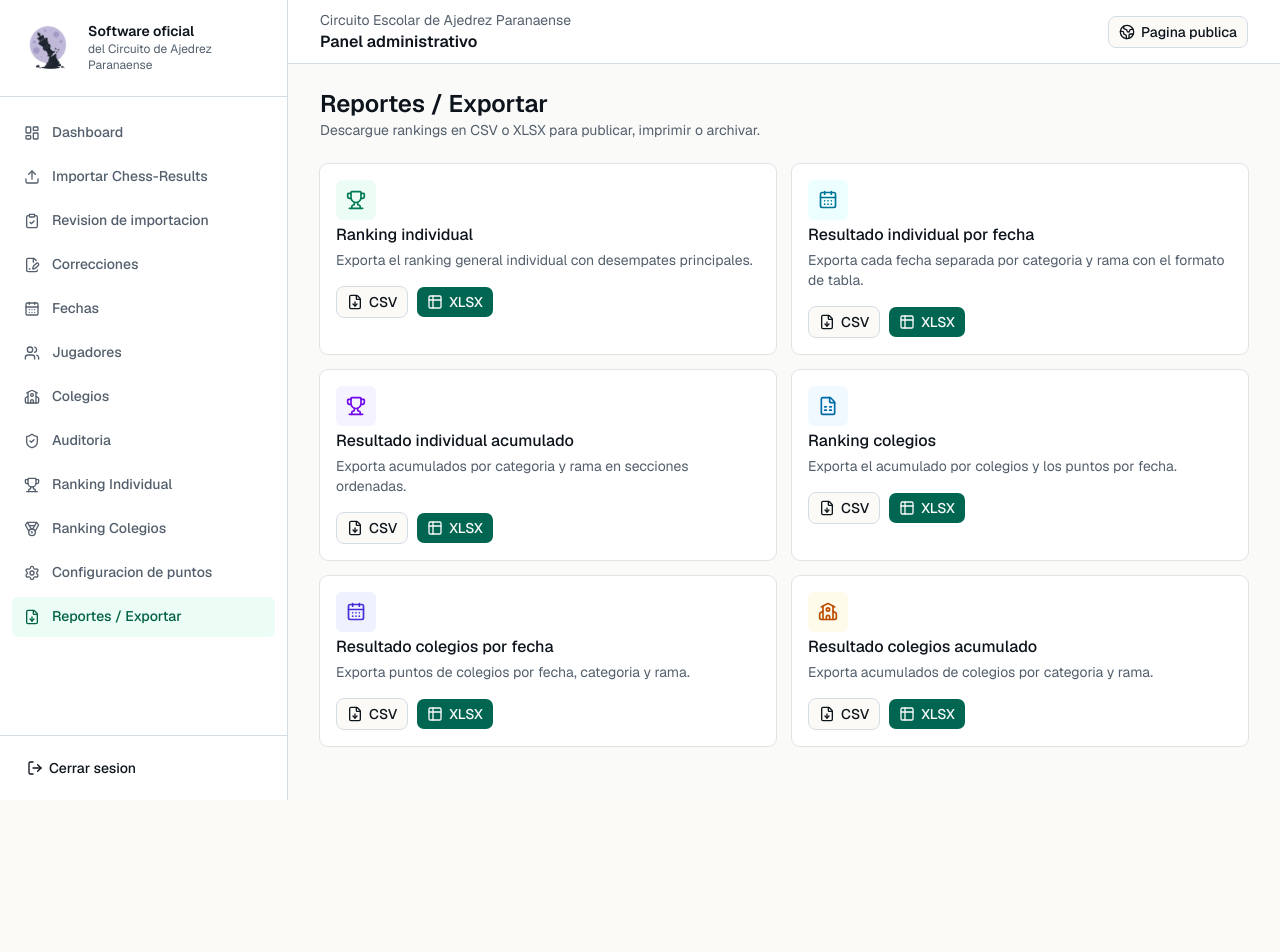
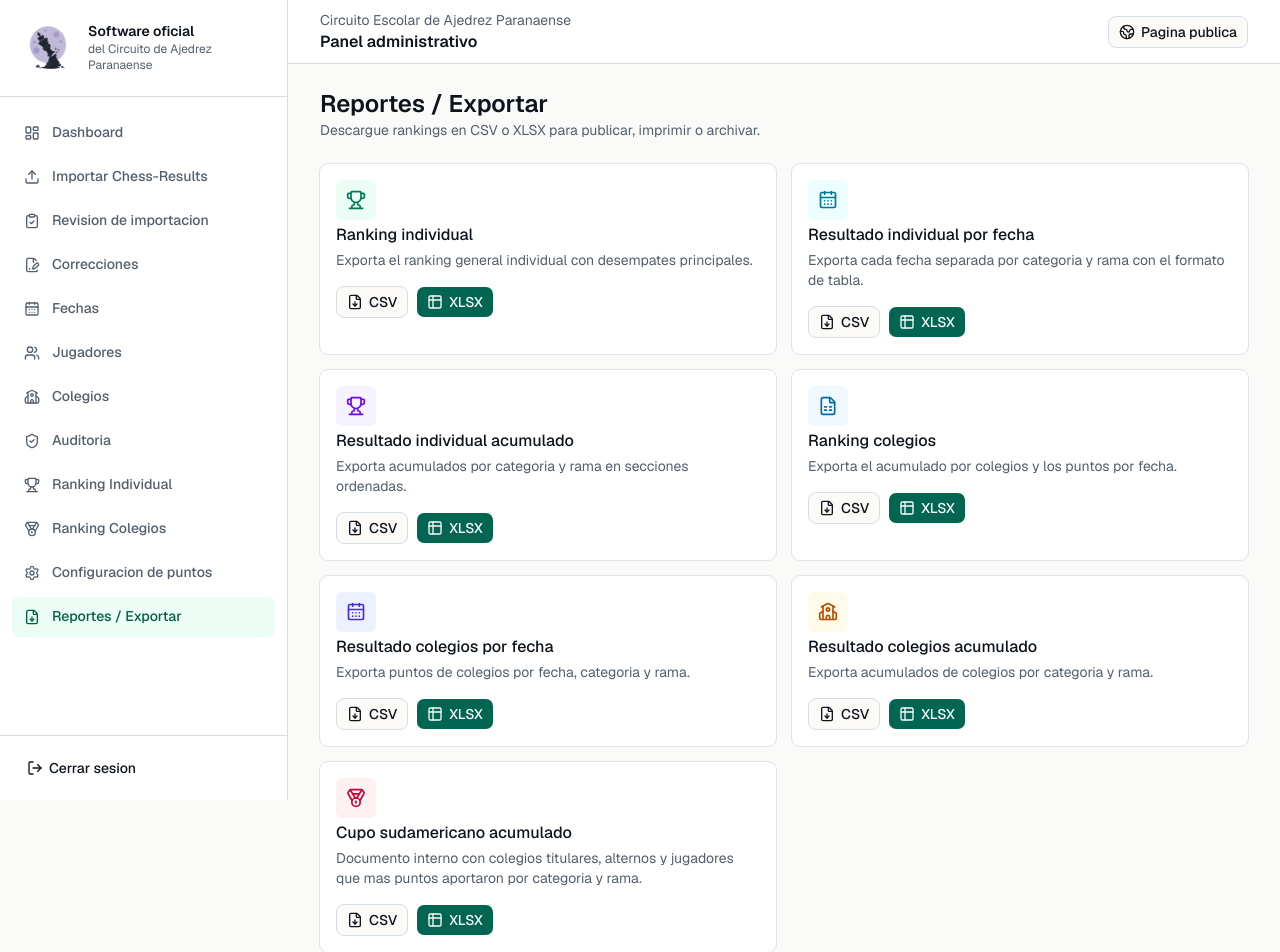
Before and after one commit to shisui-inc/CircuitodeAjedrez, a Next.js app: page /admin/reportes in a window 1280 px wide. Shown: the top 952 px of the page. Before the commit the page ends 800 px from the top, so only its background shows below. Built offline with nearby package versions, Linux system fonts and the light colour scheme.

Commit message:
Add cupo sudamericano export report

```diff
--- a/src/app/admin/reportes/page.tsx
+++ b/src/app/admin/reportes/page.tsx
@@ -1,4 +1,4 @@
-import { CalendarDays, FileSpreadsheet, School, Trophy } from "lucide-react";
+import { CalendarDays, FileSpreadsheet, Medal, School, Trophy } from "lucide-react";
 import { ExportActions } from "@/components/export-actions";
 import { Card, CardContent, CardDescription, CardHeader, CardTitle } from "@/components/ui/card";
 
@@ -82,6 +82,20 @@ export default function ReportsPage() {
             <ExportActions scope="colegios" report="acumulado-categorias" />
           </CardContent>
         </Card>
+        <Card className="rounded-lg">
+          <CardHeader>
+            <div className="flex size-10 items-center justify-center rounded-md bg-rose-50 text-rose-700">
+              <Medal className="size-5" />
+            </div>
+            <CardTitle>Cupo sudamericano acumulado</CardTitle>
+            <CardDescription>
+              Documento interno con colegios titulares, alternos y jugadores que mas puntos aportaron por categoria y rama.
+            </CardDescription>
+          </CardHeader>
+          <CardContent>
+            <ExportActions scope="colegios" report="cupo-sudamericano-acumulado" />
+          </CardContent>
+        </Card>
       </div>
     </div>
   );
--- a/src/app/api/export/route.ts
+++ b/src/app/api/export/route.ts
@@ -1,5 +1,6 @@
 import { NextRequest } from "next/server";
 import { getBranchName, getCategoryName } from "@/lib/circuit";
+import { buildCupoSudamericanoSheet } from "@/lib/cupo-report";
 import { buildCircuitPoints, computeIndividualRankings, computeSchoolRankings } from "@/lib/rankings";
 import { toCsv, toXlsxBuffer, type ExportSection, type ExportSheet } from "@/lib/exporters";
 import { getCircuitSnapshot } from "@/lib/server/repository";
@@ -42,6 +43,10 @@ function buildSheet(
   categoryId: CategoryId | "general",
   branchId: BranchId | "general",
 ): ExportSheet {
+  if (report === "cupo-sudamericano-acumulado") {
+    return buildCupoSudamericanoSheet(snapshot);
+  }
+
   if (scope === "individual" && report === "por-fecha") {
     return buildIndividualByDateSheet(snapshot);
   }
@@ -263,7 +268,9 @@ function ordinal(rank: number) {
 function fileName(scope: string, report: string, extension: "csv" | "xlsx") {
   const base = scope === "colegios" ? "colegios" : "individual";
   const label =
-    report === "por-fecha"
+    report === "cupo-sudamericano-acumulado"
+      ? "Cupo sudamericano acumulado"
+      : report === "por-fecha"
       ? `resultados-${base}-por-fecha`
       : report === "acumulado-categorias"
         ? `resultados-${base}-acumulado`
--- a/src/components/export-actions.tsx
+++ b/src/components/export-actions.tsx
@@ -3,7 +3,7 @@ import { Button } from "@/components/ui/button";
 
 interface ExportActionsProps {
   scope: "individual" | "colegios";
-  report?: "ranking" | "por-fecha" | "acumulado-categorias";
+  report?: "ranking" | "por-fecha" | "acumulado-categorias" | "cupo-sudamericano-acumulado";
   categoryId?: string;
   branchId?: string;
 }
--- /dev/null
+++ b/src/lib/cupo-report.ts
@@ -0,0 +1,269 @@
+import { getBranchName, getCategoryName } from "@/lib/circuit";
+import { buildCircuitPoints, computeSchoolRankings } from "@/lib/rankings";
+import { normalizeText } from "@/lib/normalize";
+import type { ExportSection, ExportSheet } from "@/lib/exporters";
+import type { BranchId, CategoryId, CircuitPoint, CircuitSnapshot } from "@/lib/types";
+
+type TopPlayerBySchool = {
+  playerId: string;
+  playerName: string;
+  totalPoints: number;
+  firstPlaces: number;
+  podiums: number;
+  datesPlayed: number;
+};
+
+const EXCLUDED_CATEGORIES = new Set<CategoryId>(["sub-6"]);
+
+export function buildCupoSudamericanoSheet(snapshot: CircuitSnapshot): ExportSheet {
+  const eligibleCategories = snapshot.categories
+    .filter((category) => !EXCLUDED_CATEGORIES.has(category.id))
+    .toSorted((a, b) => a.sortOrder - b.sortOrder);
+  const branches = snapshot.branches.toSorted((a, b) => a.sortOrder - b.sortOrder);
+  const points = buildCircuitPoints(snapshot);
+  const sections: ExportSection[] = [
+    buildRegulationSection(),
+    buildSummarySection(snapshot, eligibleCategories.map((category) => category.id), branches.map((branch) => branch.id)),
+    ...eligibleCategories.flatMap((category) =>
+      branches.map((branch) => buildCategoryBranchSection(snapshot, points, category.id, branch.id)),
+    ),
+  ].filter((section) => section.rows.length > 0);
+
+  return {
+    sheetName: "Cupo sudamericano acumulado",
+    title: "Cupo sudamericano acumulado - Control interno",
+    sections,
+  };
+}
+
+function buildRegulationSection(): ExportSection {
+  return {
+    title: "Criterio reglamentario aplicado",
+    headers: ["Punto", "Detalle"],
+    rows: [
+      ["Cupo por categoria", "Se considera el colegio con mayor acumulado en la categoria y rama especifica."],
+      ["Alumno sugerido", "Dentro de cada colegio se muestra el jugador que mas puntos aporto en esa misma categoria y rama."],
+      ["Sub 6", "No se incluye porque el reglamento indica que Sub 6 es promocional y no disputa cupo."],
+      [
+        "Renuncia o imposibilidad",
+        "Si el jugador no puede usar el cupo, pasa al 2do mejor colegio ubicado en esa categoria; no al siguiente jugador de la misma institucion.",
+      ],
+      ["Uso", "Documento de control interno."],
+    ],
+    tone: "blue",
+  };
+}
+
+function buildSummarySection(
+  snapshot: CircuitSnapshot,
+  categoryIds: CategoryId[],
+  branchIds: BranchId[],
+): ExportSection {
+  const rows = categoryIds.flatMap((categoryId) =>
+    branchIds.map((branchId) => {
+      const schools = computeSchoolRankings(snapshot, { categoryId, branchId });
+      const topSchool = schools[0];
+      const secondSchool = schools[1];
+      const topPlayer = topSchool ? getTopPlayerForSchool(snapshot, categoryId, branchId, topSchool.schoolId) : null;
+      const secondPlayer = secondSchool
+        ? getTopPlayerForSchool(snapshot, categoryId, branchId, secondSchool.schoolId)
+        : null;
+
+      return [
+        getCategoryName(categoryId),
+        getBranchName(branchId),
+        topSchool ? ordinal(topSchool.rank) : "",
+        topSchool?.schoolName ?? "Sin puntos",
+        topSchool?.totalPoints ?? 0,
+        topPlayer?.playerName ?? "",
+        topPlayer?.totalPoints ?? "",
+        secondSchool ? ordinal(secondSchool.rank) : "",
+        secondSchool?.schoolName ?? "",
+        secondSchool?.totalPoints ?? "",
+        secondPlayer?.playerName ?? "",
+        secondPlayer?.totalPoints ?? "",
+        topSchool
+          ? "Titular segun acumulado de colegio; suplencia institucional corresponde al 2do colegio."
+          : "Sin resultados con puntos.",
+      ];
+    }),
+  );
+
+  return {
+    title: "Resumen de colegios con mejor acumulado por categoria y rama",
+    headers: [
+      "Categoria",
+      "Rama",
+      "Puesto colegio titular",
+      "Colegio titular",
+      "Puntos colegio titular",
+      "Jugador que mas sumo del titular",
+      "Puntos jugador titular",
+      "Puesto colegio alterno",
+      "Colegio alterno",
+      "Puntos colegio alterno",
+      "Jugador que mas sumo del alterno",
+      "Puntos jugador alterno",
+      "Observacion",
+    ],
+    rows,
+    tone: "cyan",
+  };
+}
+
+function buildCategoryBranchSection(
+  snapshot: CircuitSnapshot,
+  points: CircuitPoint[],
+  categoryId: CategoryId,
+  branchId: BranchId,
+): ExportSection {
+  const schools = computeSchoolRankings(snapshot, { categoryId, branchId });
+  const rows = schools.map((school) => {
+    const topPlayer = getTopPlayerForSchool(snapshot, categoryId, branchId, school.schoolId, points);
+
+    return [
+      ordinal(school.rank),
+      school.schoolName,
+      school.totalPoints,
+      school.playersWithPoints,
+      school.datesWithPoints,
+      topPlayer?.playerName ?? "",
+      topPlayer?.totalPoints ?? "",
+      topPlayer?.firstPlaces ?? "",
+      topPlayer?.podiums ?? "",
+      topPlayer?.datesPlayed ?? "",
+      school.rank === 1
+        ? "Colegio titular del cupo"
+        : school.rank === 2
+          ? "Alterno si el titular no puede hacer usufructo del cupo"
+          : "",
+    ];
+  });
+
+  return {
+    title: `Detalle - Categoria ${getCategoryName(categoryId)} - ${getBranchName(branchId)}`,
+    headers: [
+      "Puesto colegio",
+      "Colegio",
+      "Puntos colegio",
+      "Alumnos con puntos",
+      "Fechas con puntos",
+      "Jugador que mas sumo del colegio",
+      "Puntos jugador",
+      "Primeros jugador",
+      "Podios jugador",
+      "Fechas jugador",
+      "Nota",
+    ],
+    rows,
+    tone: branchId === "femenino" ? "pink" : "cyan",
+  };
+}
+
+function getTopPlayerForSchool(
+  snapshot: CircuitSnapshot,
+  categoryId: CategoryId,
+  branchId: BranchId,
+  schoolId: string,
+  providedPoints?: CircuitPoint[],
+): TopPlayerBySchool | null {
+  const points = providedPoints ?? buildCircuitPoints(snapshot);
+  const playerById = new Map(snapshot.players.map((player) => [player.id, player]));
+  const resultById = new Map(snapshot.importedResults.map((result) => [result.id, result]));
+  const grouped = new Map<string, TopPlayerBySchool>();
+
+  points
+    .filter(
+      (point) => point.categoryId === categoryId && point.branchId === branchId && point.schoolId === schoolId,
+    )
+    .forEach((point) => {
+      const result = resultById.get(point.importedResultId);
+      const player = playerById.get(point.playerId);
+
+      if (!result) {
+        return;
+      }
+
+      const playerName = player?.fullName ?? result.playerName;
+      const key = normalizeText(playerName) || point.playerId;
+      const current =
+        grouped.get(key) ??
+        ({
+          playerId: point.playerId,
+          playerName,
+          totalPoints: 0,
+          firstPlaces: 0,
+          podiums: 0,
+          datesPlayed: 0,
+        } satisfies TopPlayerBySchool);
+
+      current.totalPoints += point.points;
+      current.firstPlaces += point.place === 1 ? 1 : 0;
+      current.podiums += point.place <= 3 ? 1 : 0;
+      current.datesPlayed = new Set([
+        ...Object.keys(getPlayerPointsByDate(snapshot, categoryId, branchId, schoolId, key, points)),
+        point.tournamentId,
+      ]).size;
+      current.playerId = point.playerId;
+      current.playerName = playerName;
+      grouped.set(key, current);
+    });
+
+  return [...grouped.values()].sort(compareTopPlayers)[0] ?? null;
+}
+
+function getPlayerPointsByDate(
+  snapshot: CircuitSnapshot,
+  categoryId: CategoryId,
+  branchId: BranchId,
+  schoolId: string,
+  normalizedPlayerName: string,
+  points: CircuitPoint[],
+) {
+  const playerById = new Map(snapshot.players.map((player) => [player.id, player]));
+  const resultById = new Map(snapshot.importedResults.map((result) => [result.id, result]));
+  const pointsByDate: Record<string, number> = {};
+
+  for (const point of points) {
+    const result = resultById.get(point.importedResultId);
+    const playerName = normalizeText(playerById.get(point.playerId)?.fullName ?? result?.playerName ?? "");
+
+    if (
+      point.categoryId === categoryId &&
+      point.branchId === branchId &&
+      point.schoolId === schoolId &&
+      playerName === normalizedPlayerName
+    ) {
+      pointsByDate[point.tournamentId] = (pointsByDate[point.tournamentId] ?? 0) + point.points;
+    }
+  }
+
+  return pointsByDate;
+}
+
+function compareTopPlayers(a: TopPlayerBySchool, b: TopPlayerBySchool) {
+  return (
+    b.totalPoints - a.totalPoints ||
+    b.firstPlaces - a.firstPlaces ||
+    b.podiums - a.podiums ||
+    b.datesPlayed - a.datesPlayed ||
+    a.playerName.localeCompare(b.playerName, "es")
+  );
+}
+
+function ordinal(rank: number) {
+  const suffixes: Record<number, string> = {
+    1: "ro",
+    2: "do",
+    3: "ro",
+    4: "to",
+    5: "to",
+    6: "to",
+    7: "mo",
+    8: "vo",
+    9: "no",
+    10: "mo",
+  };
+
+  return `${rank}${suffixes[rank] ?? "to"}`;
+}
```
